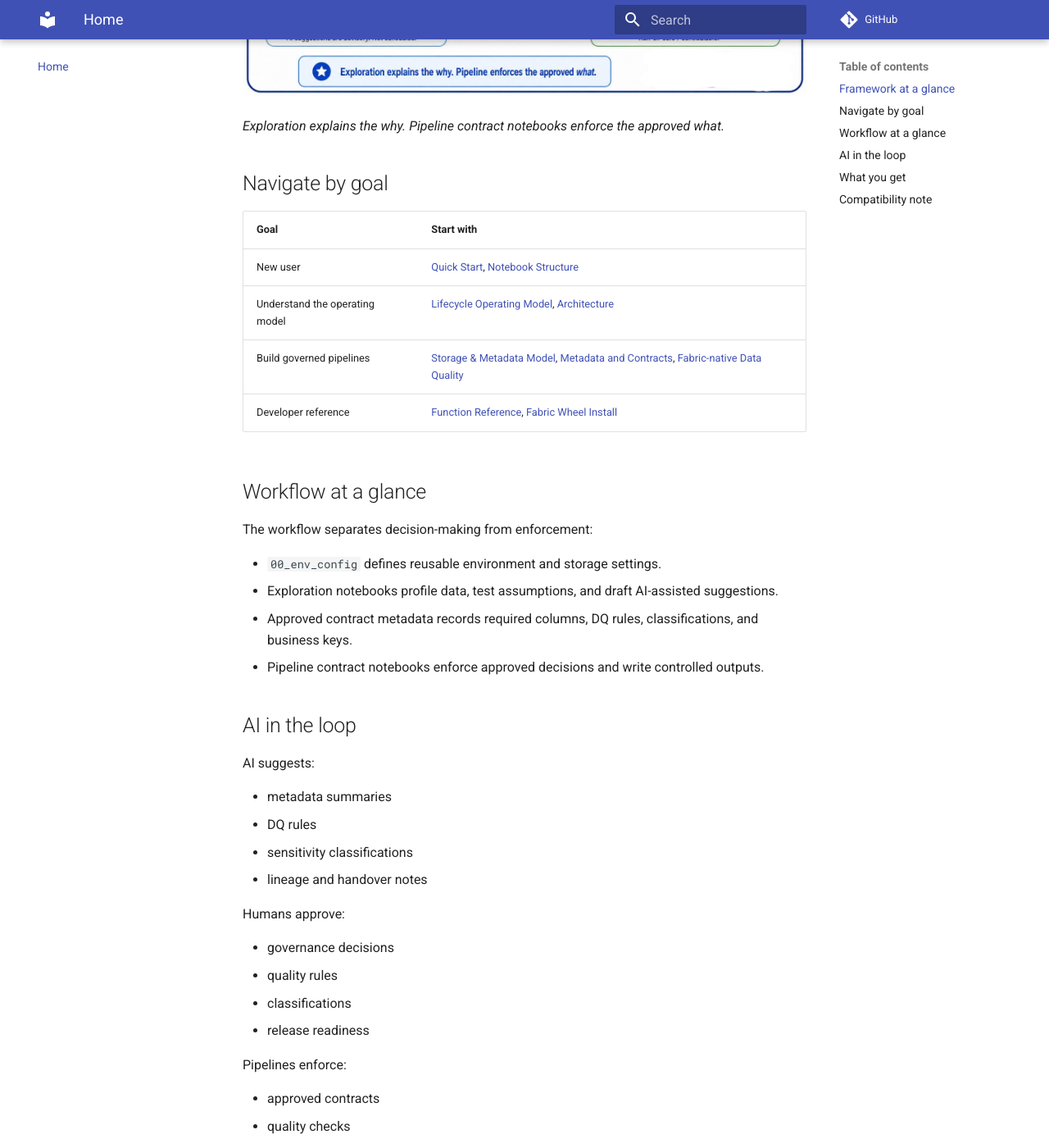
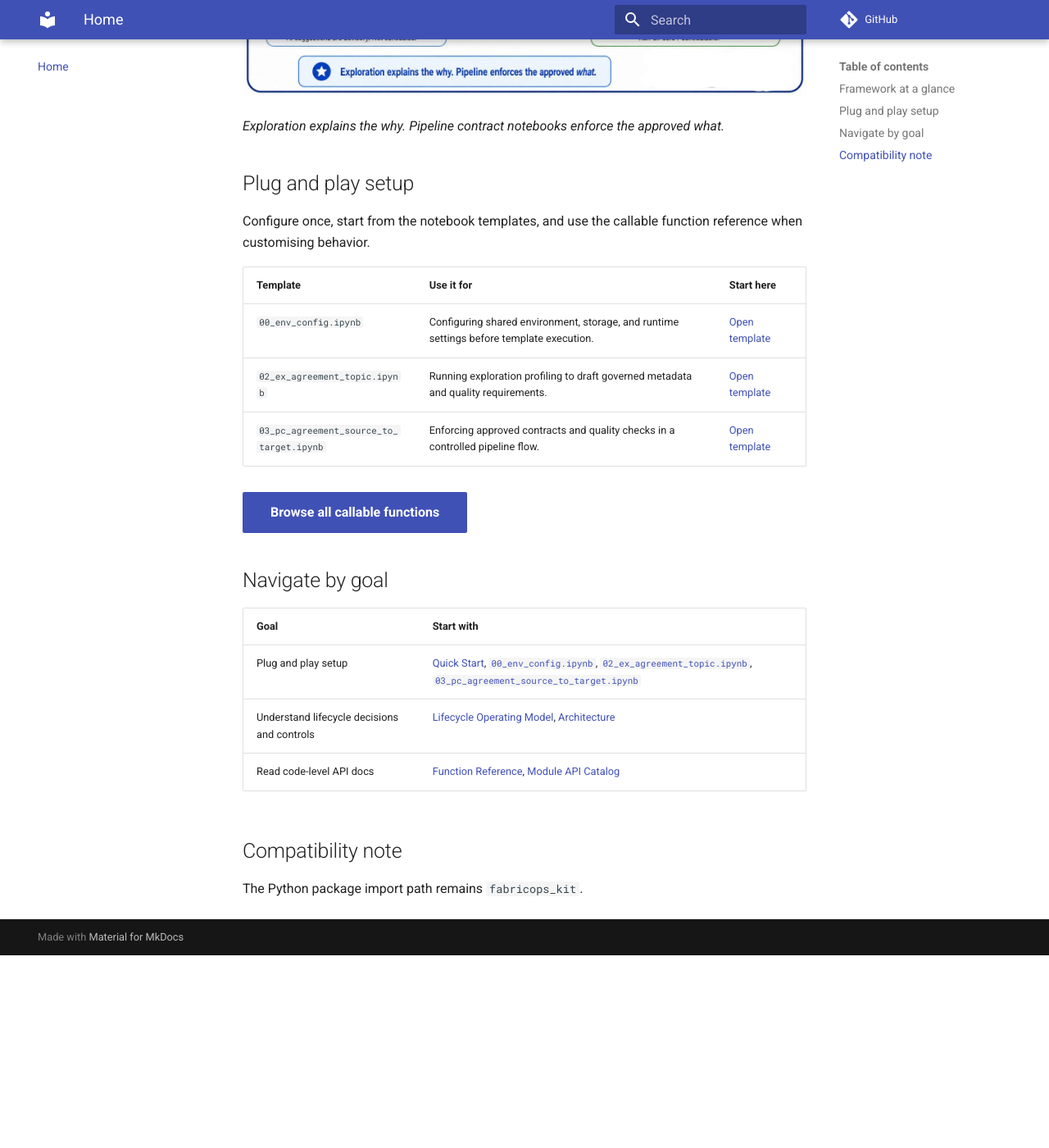
Before and after one commit to Voycepeh/fabric-data-product-framework, an MkDocs documentation site: the page built from docs/index.md, in a window 1280 px wide and 1400 px high, scrolled down 838 px. Shown: the whole window at 82% size. Built offline with MkDocs 1.6.1 and Material for MkDocs 9.7.7, drawn with Linux system fonts in a browser that asks for light colours; comment, search, counter and statistics services are not loaded; after the commit the page ends 2003 px from its top, so only the background shows below that; some of the changed text lies outside the part shown.

Commit message:
docs: point homepage template links to templates/notebooks

```diff
--- a/docs/index.md
+++ b/docs/index.md
@@ -6,7 +6,7 @@ It moves teams from exploration to controlled pipeline delivery with reusable me
 
 [Quick Start](quick-start.md){ .md-button .md-button--primary }
 
-[Lifecycle Operating Model](lifecycle-operating-model.md){ .md-button }
+[Understand the lifecycle](lifecycle-operating-model.md){ .md-button .md-button--primary }
 
 ## Framework at a glance
 
@@ -14,59 +14,25 @@ It moves teams from exploration to controlled pipeline delivery with reusable me
 
 _Exploration explains the why. Pipeline contract notebooks enforce the approved what._
 
+## Plug and play setup
+
+Configure once, start from the notebook templates, and use the callable function reference when customising behavior.
+
+| Template | Use it for | Start here |
+| --- | --- | --- |
+| `00_env_config.ipynb` | Configuring shared environment, storage, and runtime settings before template execution. | [Open template](https://github.com/Voycepeh/FabricOps-Starter-Kit/blob/main/templates/notebooks/00_env_config.ipynb) |
+| `02_ex_agreement_topic.ipynb` | Running exploration profiling to draft governed metadata and quality requirements. | [Open template](https://github.com/Voycepeh/FabricOps-Starter-Kit/blob/main/templates/notebooks/02_ex_agreement_topic.ipynb) |
+| `03_pc_agreement_source_to_target.ipynb` | Enforcing approved contracts and quality checks in a controlled pipeline flow. | [Open template](https://github.com/Voycepeh/FabricOps-Starter-Kit/blob/main/templates/notebooks/03_pc_agreement_source_to_target.ipynb) |
+
+[Browse all callable functions](reference/index.md){ .md-button .md-button--primary }
+
 ## Navigate by goal
 
 | Goal | Start with |
 | --- | --- |
-| New user | [Quick Start](quick-start.md), [Notebook Structure](notebook-structure.md) |
-| Understand the operating model | [Lifecycle Operating Model](lifecycle-operating-model.md), [Architecture](architecture/index.md) |
-| Build governed pipelines | [Storage & Metadata Model](architecture/storage-model.md), [Metadata and Contracts](metadata-and-contracts.md), [Fabric-native Data Quality](architecture/data-quality-architecture.md) |
-| Developer reference | [Function Reference](reference/index.md), [Fabric Wheel Install](setup/fabric-wheel-install.md) |
-
-## Workflow at a glance
-
-The workflow separates decision-making from enforcement:
-
-- `00_env_config` defines reusable environment and storage settings.
-- Exploration notebooks profile data, test assumptions, and draft AI-assisted suggestions.
-- Approved contract metadata records required columns, DQ rules, classifications, and business keys.
-- Pipeline contract notebooks enforce approved decisions and write controlled outputs.
-
-## AI in the loop
-
-AI suggests:
-
-- metadata summaries
-- DQ rules
-- sensitivity classifications
-- lineage and handover notes
-
-Humans approve:
-
-- governance decisions
-- quality rules
-- classifications
-- release readiness
-
-Pipelines enforce:
-
-- approved contracts
-- quality checks
-- controlled outputs
-- evidence capture
-
-## What you get
-
-Every pipeline should leave behind reusable evidence, not just output tables.
-
-| Output | Purpose |
-| --- | --- |
-| Reusable config notebook | Standardizes environment and execution settings. |
-| Exploration notebook pattern | Supports profiling and decision preparation. |
-| Pipeline contract notebook | Executes approved rules in controlled pipelines. |
-| Metadata tables | Capture reusable contracts and context. |
-| DQ results | Record quality evidence for review and operations. |
-| Lineage and handover documentation | Preserve traceability and team handover context. |
+| Plug and play setup | [Quick Start](quick-start.md), [`00_env_config.ipynb`](https://github.com/Voycepeh/FabricOps-Starter-Kit/blob/main/templates/notebooks/00_env_config.ipynb), [`02_ex_agreement_topic.ipynb`](https://github.com/Voycepeh/FabricOps-Starter-Kit/blob/main/templates/notebooks/02_ex_agreement_topic.ipynb), [`03_pc_agreement_source_to_target.ipynb`](https://github.com/Voycepeh/FabricOps-Starter-Kit/blob/main/templates/notebooks/03_pc_agreement_source_to_target.ipynb) |
+| Understand lifecycle decisions and controls | [Lifecycle Operating Model](lifecycle-operating-model.md), [Architecture](architecture/index.md) |
+| Read code-level API docs | [Function Reference](reference/index.md), [Module API Catalog](api/modules/index.md) |
 
 ## Compatibility note
 
```
